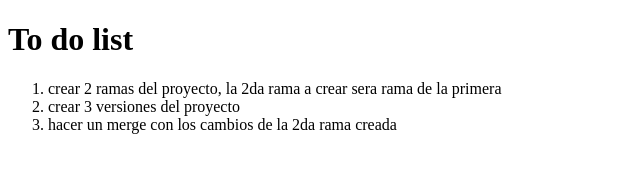
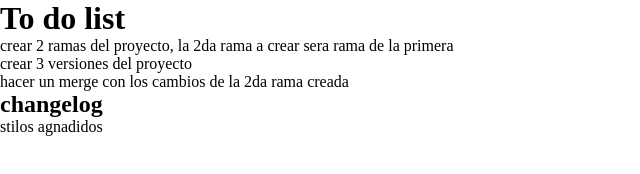
Before and after one commit to CristianWolfgang/git-practica, a plain HTML site: page index.html in a window 1280 px wide. Shown: the whole page, without its empty margins (0-640 px from the left). Drawn offline with Linux system fonts and the light colour scheme.

Commit message:
styles added

```diff
--- a/index.html
+++ b/index.html
@@ -4,6 +4,7 @@
     <meta charset="UTF-8">
     <meta http-equiv="X-UA-Compatible" content="IE=edge">
     <meta name="viewport" content="width=device-width, initial-scale=1.0">
+    <link rel="stylesheet" href="style.css">
     <title>Document</title>
 </head>
 <body>
@@ -13,5 +14,9 @@
         <li>crear 3 versiones del proyecto</li>
         <li>hacer un merge con los cambios de la 2da rama creada</li>
     </ol>
+    <h2>changelog</h2>
+    <ol>
+        <li>stilos agnadidos</li>
+    </ol>
 </body>
 </html>
--- /dev/null
+++ b/style.css
@@ -0,0 +1,7 @@
+*,
+*::before,
+*::after{
+    box-sizing: border-box;
+    margin: 0;
+    padding: 0;
+}
```
